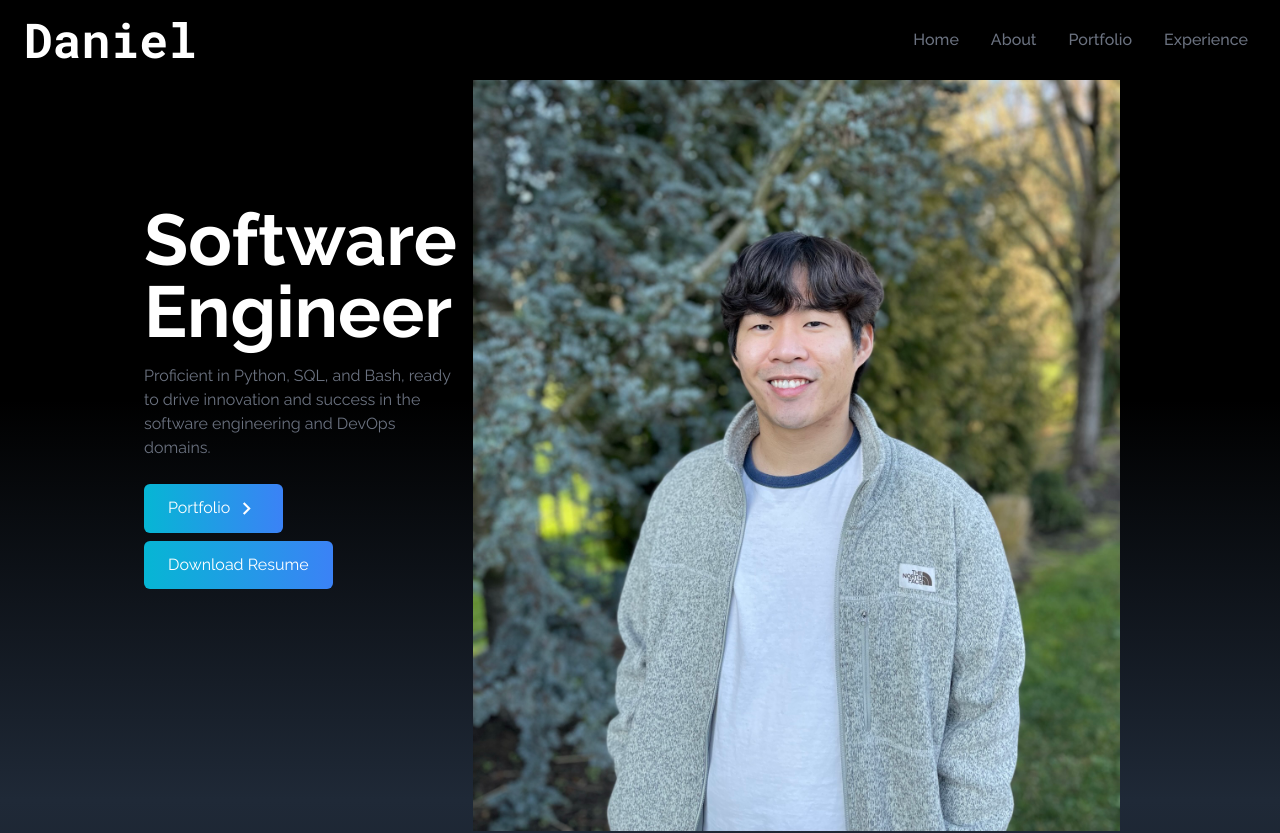
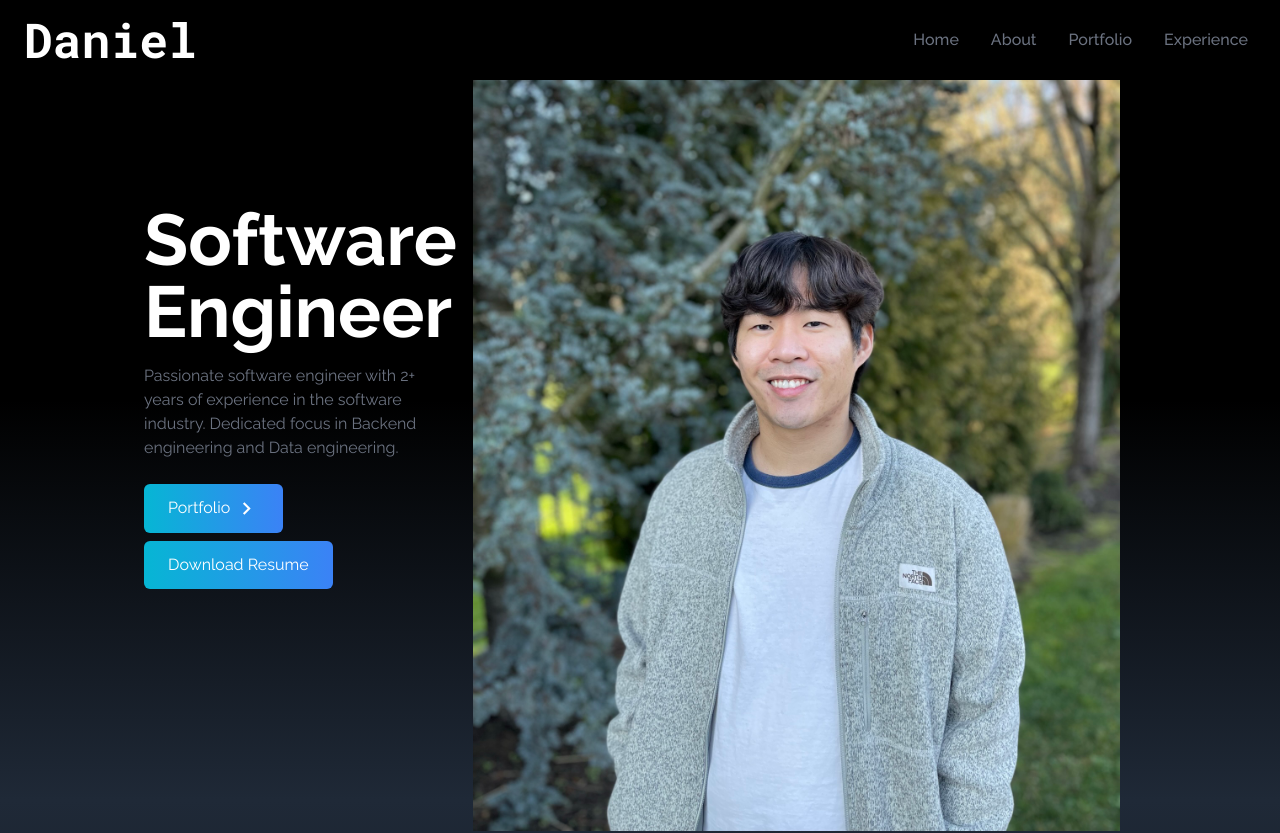
Before and after one commit to danieljbae/portfolio, a React (Create React App) app: page / in a window 1280 px wide. Shown: the top 833 px of the page. Built offline with nearby package versions, Linux system fonts and the light colour scheme; the HTML template or start-up script is replaced by a standard one.

Commit message:
Changed: Summary section

```diff
--- a/src/components/Home.jsx
+++ b/src/components/Home.jsx
@@ -15,8 +15,8 @@ const Home = () => {
                         Software Engineer
                     </h2>
                     <p className="text-gray-500 py-4 max-w-md">
-                        Proficient in Python, SQL, and Bash, ready to drive innovation
-                        and success in the software engineering and DevOps domains.
+                        Passionate software engineer with 2+ years of experience in the software industry.
+                        Dedicated focus in Backend engineering and Data engineering.
                     </p>
                     <div>
                         {/* Button linked to Portfolio, smooth scrolls down */}
```
